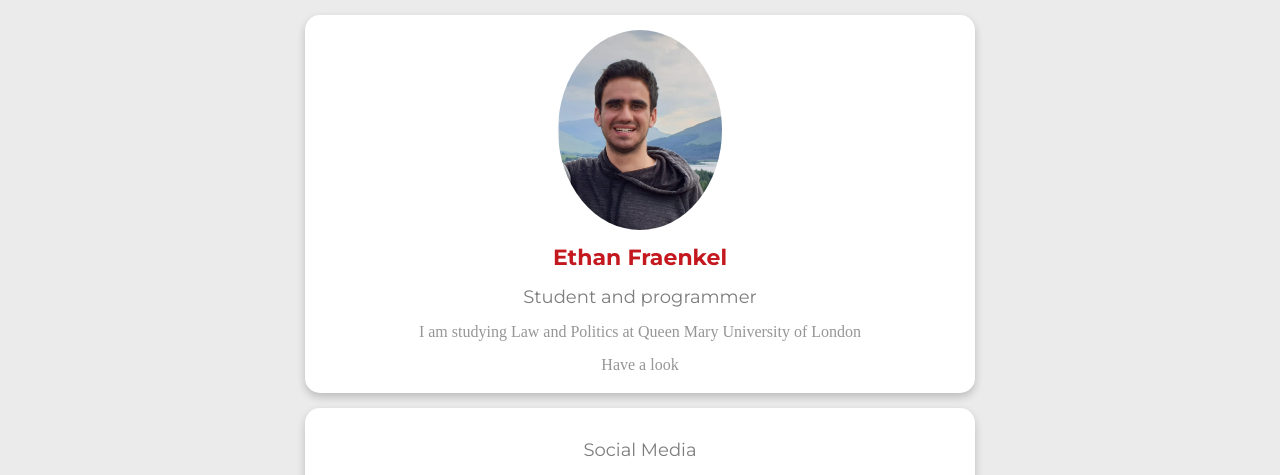
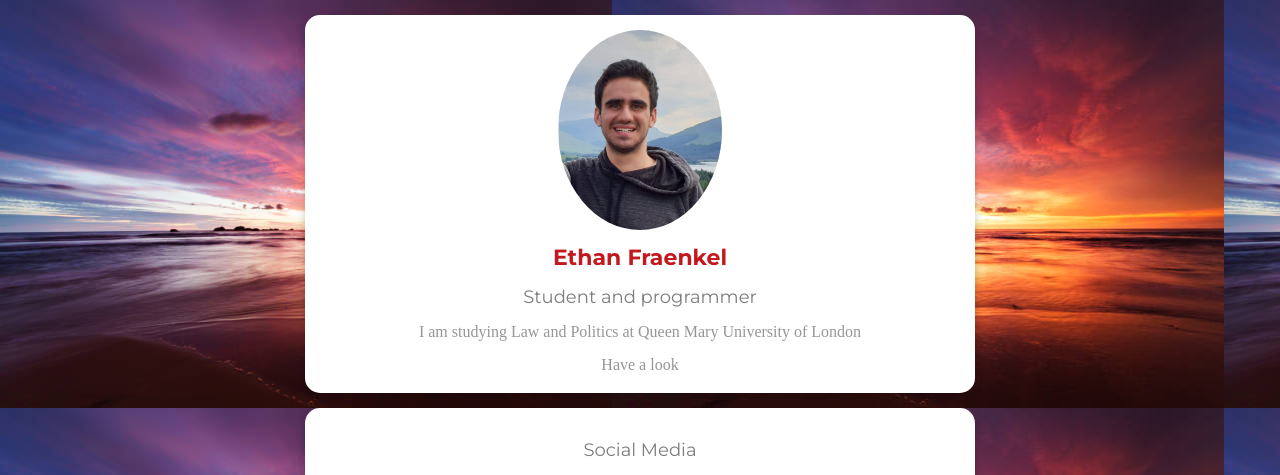
Before and after one commit to Ethan1710/profile, a plain HTML site: page index.html in a window 1280 px wide. Shown: the top 475 px of the page. Drawn offline with Linux system fonts and the light colour scheme.

Commit message:
make my profile prettier

```diff
--- a/style.css
+++ b/style.css
@@ -1,7 +1,7 @@
 body {
   /*background-color: #EBEBEB;*/
   background-image: url("images/su.jpg");
-  background: #EBEBEB;
+  /*background: #EBEBEB;*/
   line-height: 1.6em;
 }
 
```
